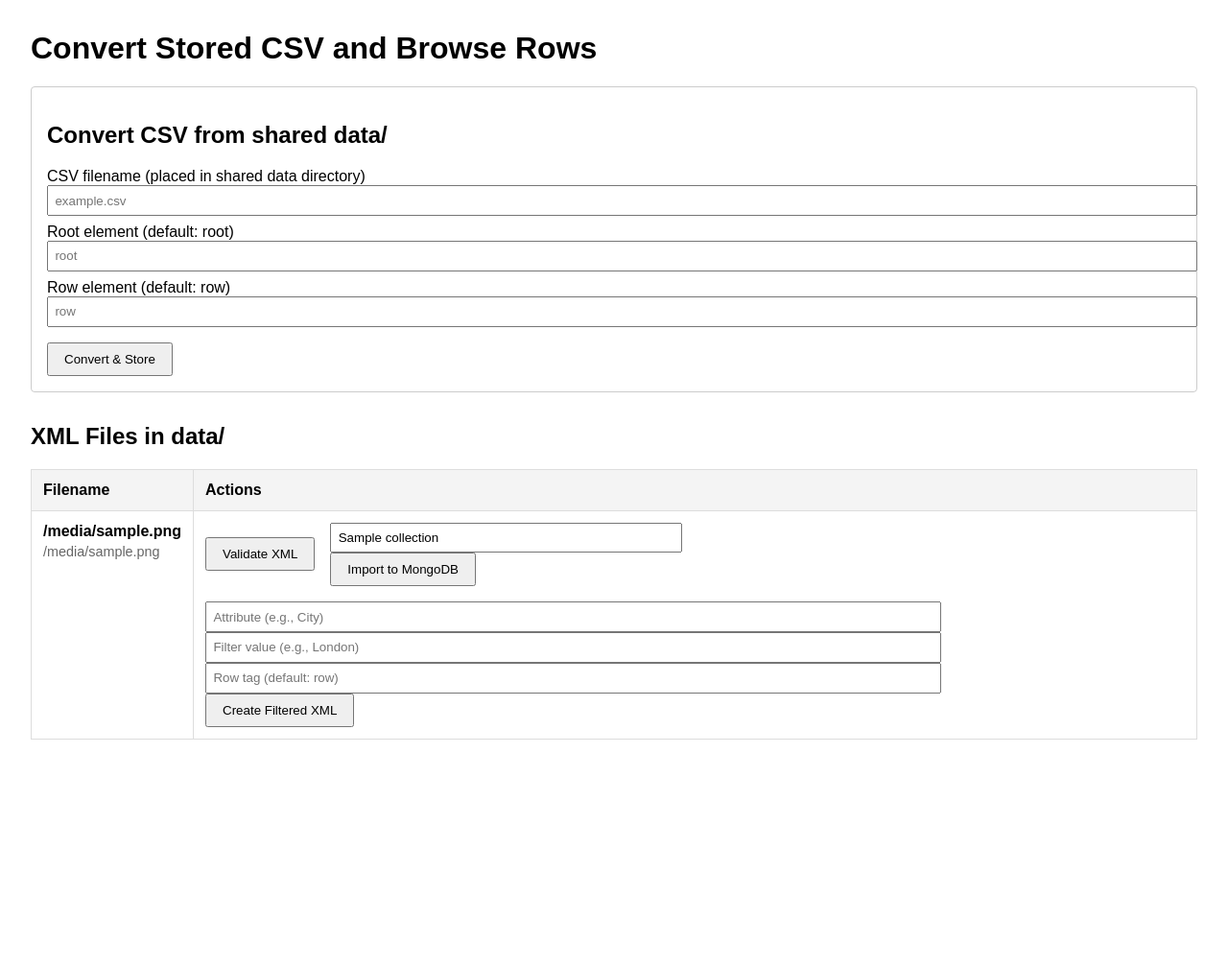
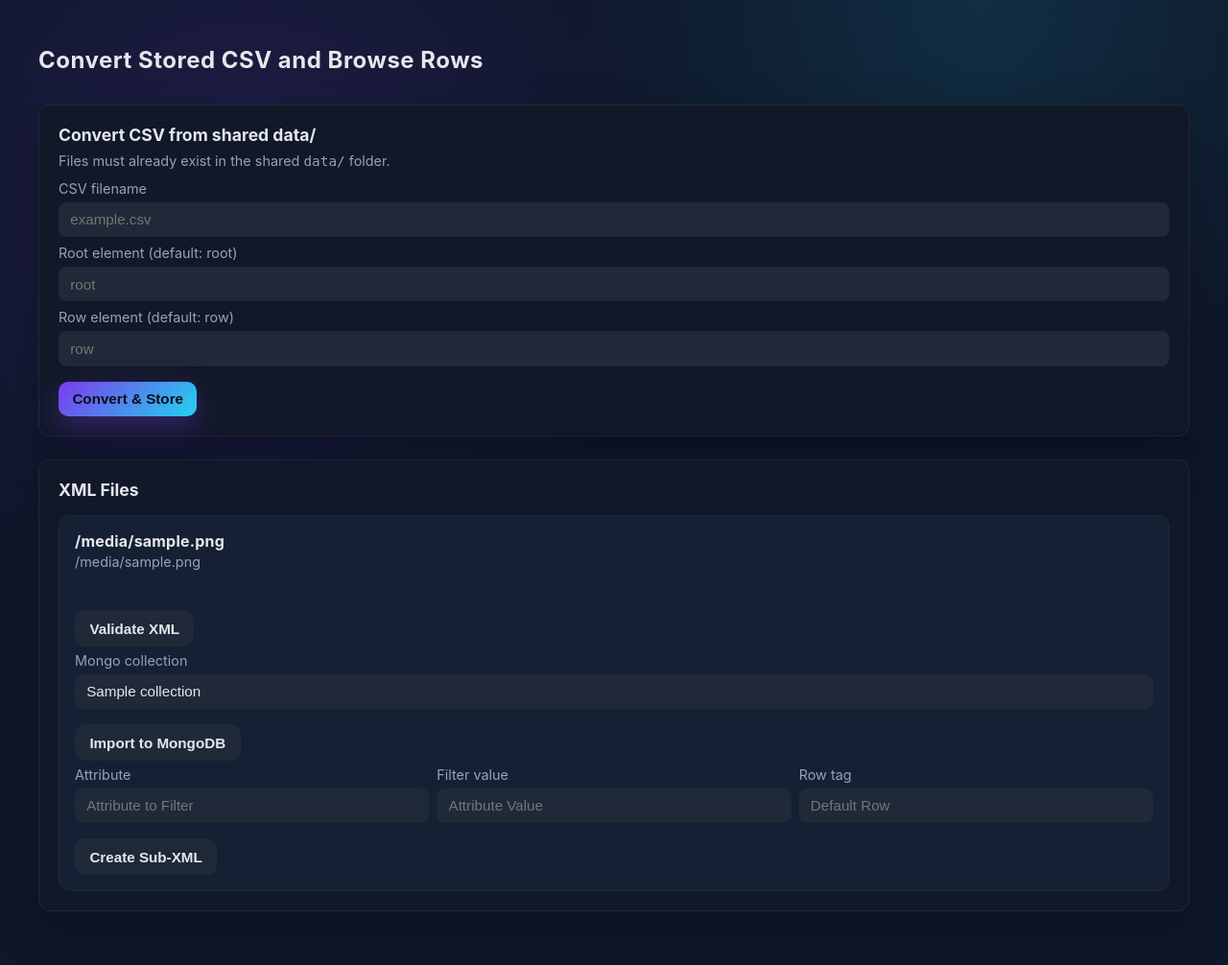
Before and after one commit to RicardoFernandes99/IS, a Python web app: template TP2B/test_system/flask-app/templates/index.html in a window 1280 px wide. Shown: the whole page at 96% size. Before the commit the page ends 771 px from the top, so only its background shows below. Run offline with Jinja, Linux system fonts and the light colour scheme; the template is opened without the code that fills it: most values are stand-ins (such as "Sample title", 1, 10 or a date in 2020).

Commit message:
kinda working

```diff
--- a/TP2B/test_system/flask-app/templates/index.html
+++ b/TP2B/test_system/flask-app/templates/index.html
@@ -4,25 +4,120 @@
     <meta charset="UTF-8" />
     <title>CSV → XML Uploader</title>
     <style>
-        body { font-family: Arial, sans-serif; margin: 2rem; }
-        .messages { margin-bottom: 1rem; }
-        .messages .error { color: #a33; }
-        .messages .message { color: #060; }
-        form { margin-bottom: 2rem; padding: 1rem; border: 1px solid #ccc; border-radius: 4px; }
-        label { display: block; margin-top: 0.5rem; }
-        input[type="text"], input[type="file"] { width: 100%; padding: 0.4rem; }
-        button { margin-top: 1rem; padding: 0.5rem 1rem; }
-        table { width: 100%; border-collapse: collapse; }
-        th, td { border: 1px solid #ddd; padding: 0.75rem; text-align: left; vertical-align: top; }
-        th { background: #f4f4f4; }
-        .xml-actions { display: flex; gap: 1rem; flex-wrap: wrap; align-items: center; }
-        .xml-actions form { border: none; padding: 0; margin: 0; }
-        .xml-actions button { margin-top: 0; }
-        .xml-name { font-weight: 600; margin-bottom: 0.25rem; }
-        .xml-meta { color: #666; font-size: 0.9rem; }
+        :root {
+            --bg: #0f172a;
+            --panel: #111827;
+            --panel-lite: #1f2937;
+            --card: #162034;
+            --text: #e5e7eb;
+            --muted: #94a3b8;
+            --accent: #7c3aed;
+            --accent-2: #22d3ee;
+            --border: #1f2937;
+        }
+        * { box-sizing: border-box; }
+        body {
+            margin: 0;
+            padding: 2rem;
+            font-family: "Inter", system-ui, -apple-system, sans-serif;
+            background: radial-gradient(circle at 20% 20%, rgba(124, 58, 237, 0.15), transparent 35%),
+                        radial-gradient(circle at 80% 0%, rgba(34, 211, 238, 0.12), transparent 30%),
+                        var(--bg);
+            color: var(--text);
+        }
+        h1 { margin-bottom: 1rem; letter-spacing: 0.5px; font-size: 1.5rem; }
+        h2 { margin: 0 0 1rem; font-size: 1.1rem; }
+        .shell { max-width: 1200px; margin: 0 auto; }
+        .panel {
+            background: var(--panel);
+            border: 1px solid var(--border);
+            border-radius: 12px;
+            padding: 1.25rem;
+            margin-bottom: 1.5rem;
+            box-shadow: 0 20px 50px rgba(0,0,0,0.25);
+        }
+        .panel .hint { color: var(--muted); font-size: 0.9rem; margin-top: -0.5rem; margin-bottom: 0.75rem; }
+        label { display: block; margin-top: 0.5rem; font-size: 0.9rem; color: var(--muted); }
+        input[type="text"], input[type="file"] {
+            width: 100%;
+            padding: 0.55rem 0.7rem;
+            border-radius: 8px;
+            border: 1px solid var(--border);
+            background: var(--panel-lite);
+            color: var(--text);
+            margin-top: 0.35rem;
+            font-size: 0.95rem;
+        }
+        .btn {
+            display: inline-flex;
+            align-items: center;
+            gap: 0.35rem;
+            border: none;
+            border-radius: 10px;
+            padding: 0.6rem 0.9rem;
+            font-weight: 600;
+            font-size: 0.95rem;
+            cursor: pointer;
+            color: #0b0f1a;
+            background: linear-gradient(135deg, var(--accent), var(--accent-2));
+            box-shadow: 0 10px 30px rgba(124,58,237,0.35);
+            transition: transform 120ms ease, box-shadow 120ms ease;
+            margin-top: 1rem;
+        }
+        .btn.secondary {
+            background: var(--panel-lite);
+            color: var(--text);
+            border: 1px solid var(--border);
+            box-shadow: none;
+        }
+        .btn:hover { transform: translateY(-1px); box-shadow: 0 14px 34px rgba(124,58,237,0.4); }
+        .messages { margin-bottom: 1rem; display: grid; gap: 0.5rem; }
+        .messages .error, .messages .message {
+            padding: 0.75rem 1rem;
+            border-radius: 10px;
+            border: 1px solid var(--border);
+        }
+        .messages .error { background: rgba(239, 68, 68, 0.08); color: #fca5a5; }
+        .messages .message { background: rgba(34, 197, 94, 0.08); color: #bbf7d0; }
+        .grid {
+            display: grid;
+            grid-template-columns: repeat(auto-fit, minmax(260px, 1fr));
+            gap: 1rem;
+            align-items: stretch;
+        }
+        .xml-card {
+            background: var(--card);
+            border: 1px solid var(--border);
+            border-radius: 12px;
+            padding: 1rem;
+            display: flex;
+            flex-direction: column;
+            gap: 0.75rem;
+            min-width: 240px;
+            word-break: break-word;
+            height: 100%;
+        }
+        .xml-head {
+            display: flex;
+            flex-direction: column;
+            gap: 0.2rem;
+            min-height: 3.4rem; /* reserves space for 2-line names + meta */
+        }
+        .xml-name { font-weight: 700; letter-spacing: 0.2px; }
+        .xml-meta { color: var(--muted); font-size: 0.9rem; }
+        .xml-name, .xml-meta {
+            white-space: nowrap;
+            overflow: hidden;
+            text-overflow: ellipsis;
+        }
+        .xml-actions { display: grid; gap: 0.6rem; flex: 1; }
+        .xml-actions form { margin: 0; }
+        .inline { display: grid; grid-template-columns: repeat(auto-fit, minmax(150px,1fr)); gap: 0.5rem; }
+        .subtle { color: var(--muted); font-size: 0.9rem; margin-top: -0.25rem; }
     </style>
 </head>
 <body>
+    <div class="shell">
         <h1>Convert Stored CSV and Browse Rows</h1>
 
         <div class="messages">
@@ -41,9 +136,10 @@
             {% endif %}
         </div>
 
-    <form action="{{ url_for('upload') }}" method="post">
+        <form action="{{ url_for('upload') }}" method="post" class="panel">
             <h2>Convert CSV from shared data/</h2>
-        <label for="filename">CSV filename (placed in shared data directory)</label>
+            <div class="hint">Files must already exist in the shared <code>data/</code> folder.</div>
+            <label for="filename">CSV filename</label>
             <input id="filename" type="text" name="filename" placeholder="example.csv" required />
 
             <label for="root_name">Root element (default: root)</label>
@@ -52,54 +148,57 @@
             <label for="row_name">Row element (default: row)</label>
             <input id="row_name" type="text" name="row_name" placeholder="row" />
 
-        <button type="submit">Convert &amp; Store</button>
+            <button type="submit" class="btn">Convert &amp; Store</button>
         </form>
 
-    <section>
-        <h2>XML Files in data/</h2>
+        <section class="panel">
+            <h2>XML Files</h2>
             {% if xml_files %}
-            <table>
-                <thead>
-                    <tr>
-                        <th>Filename</th>
-                        <th>Actions</th>
-                    </tr>
-                </thead>
-                <tbody>
+                <div class="grid">
                     {% for xml_file in xml_files %}
-                        <tr>
-                            <td>
+                        <div class="xml-card">
+                            <div class="xml-head">
                                 <div class="xml-name">{{ xml_file }}</div>
-                                <div class="xml-meta"> {{ xml_file.replace('.xml', '.xsd') }}</div>
-                            </td>
-                            <td>
+                                <div class="xml-meta">{{ xml_file.replace('.xml', '.xsd') }}</div>
+                            </div>
                             <div class="xml-actions">
                                 <form action="{{ url_for('validate_xml') }}" method="post">
                                     <input type="hidden" name="xml_filename" value="{{ xml_file }}">
-                                        <button type="submit">Validate XML</button>
+                                    <button type="submit" class="btn secondary">Validate XML</button>
                                 </form>
                                 <form action="{{ url_for('import_xml') }}" method="post">
                                     <input type="hidden" name="xml_filename" value="{{ xml_file }}">
-                                        <input type="text" name="collection" value="{{ collection }}" placeholder="Mongo collection" required />
-                                        <button type="submit">Import to MongoDB</button>
+                                    <label class="subtle">Mongo collection</label>
+                                    <input type="text" name="collection" value="{{ collection }}" placeholder="Collection name" required />
+                                    <button type="submit" class="btn secondary">Import to MongoDB</button>
                                 </form>
                                 <form action="{{ url_for('group_xml') }}" method="post" class="group-form">
                                     <input type="hidden" name="xml_filename" value="{{ xml_file }}">
-                                        <input type="text" name="attr_tag" placeholder="Attribute (e.g., City)" required />
-                                        <input type="text" name="filter_value" placeholder="Filter value (e.g., London)" />
-                                        <input type="text" name="row_tag" placeholder="Row tag (default: row)" />
-                                        <button type="submit">Create Filtered XML</button>
+                                    <div class="inline">
+                                        <div>
+                                            <label class="subtle">Attribute</label>
+                                            <input type="text" name="attr_tag" placeholder="Attribute to Filter" required />
+                                        </div>
+                                        <div>
+                                            <label class="subtle">Filter value</label>
+                                            <input type="text" name="filter_value" placeholder="Attribute Value" />
+                                        </div>
+                                        <div>
+                                            <label class="subtle">Row tag</label>
+                                            <input type="text" name="row_tag" placeholder="Default Row" />
+                                        </div>
+                                    </div>
+                                    <button type="submit" class="btn secondary">Create Sub-XML</button>
                                 </form>
                             </div>
-                            </td>
-                        </tr>
+                        </div>
                     {% endfor %}
-                </tbody>
-            </table>
+                </div>
             {% else %}
-            <p>No XML files found yet.</p>
+                <p class="subtle">No XML files found yet.</p>
             {% endif %}
         </section>
+    </div>
 
 </body>
 </html>
```
Also changed, not shown: TP2B/test_system/rpc-server/converter.py (+40 -59 lines), TP2B/test_system/rpc-server/db.py (+16 -5 lines), 2 other files. Lines whose indentation alone changed are shown as unchanged.
